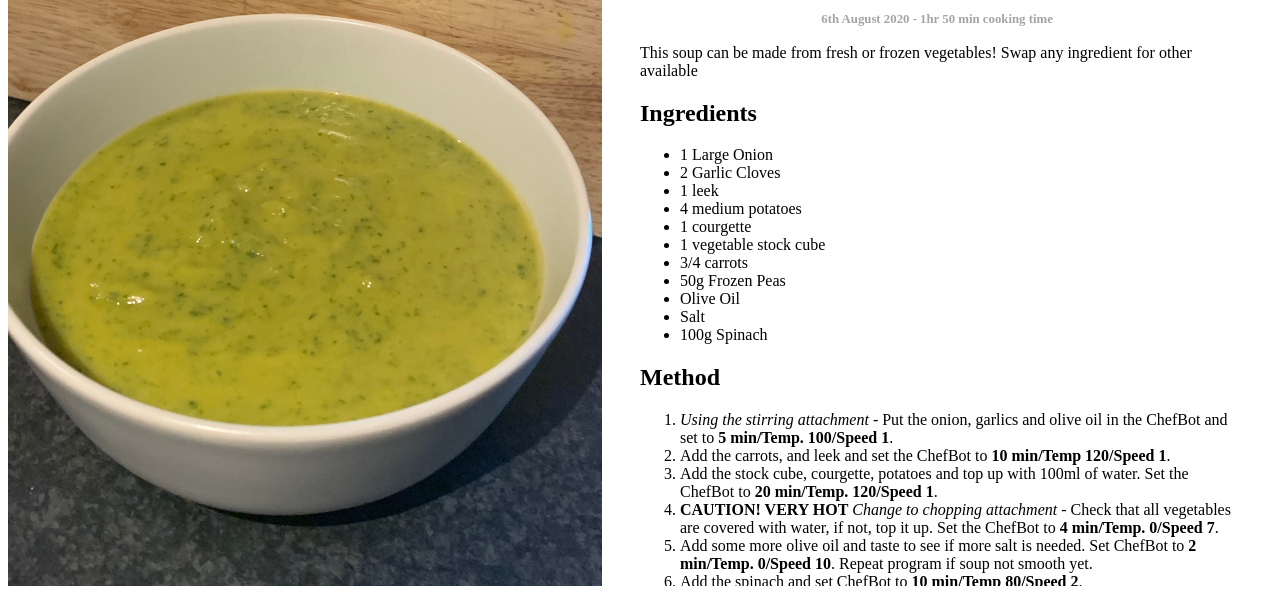
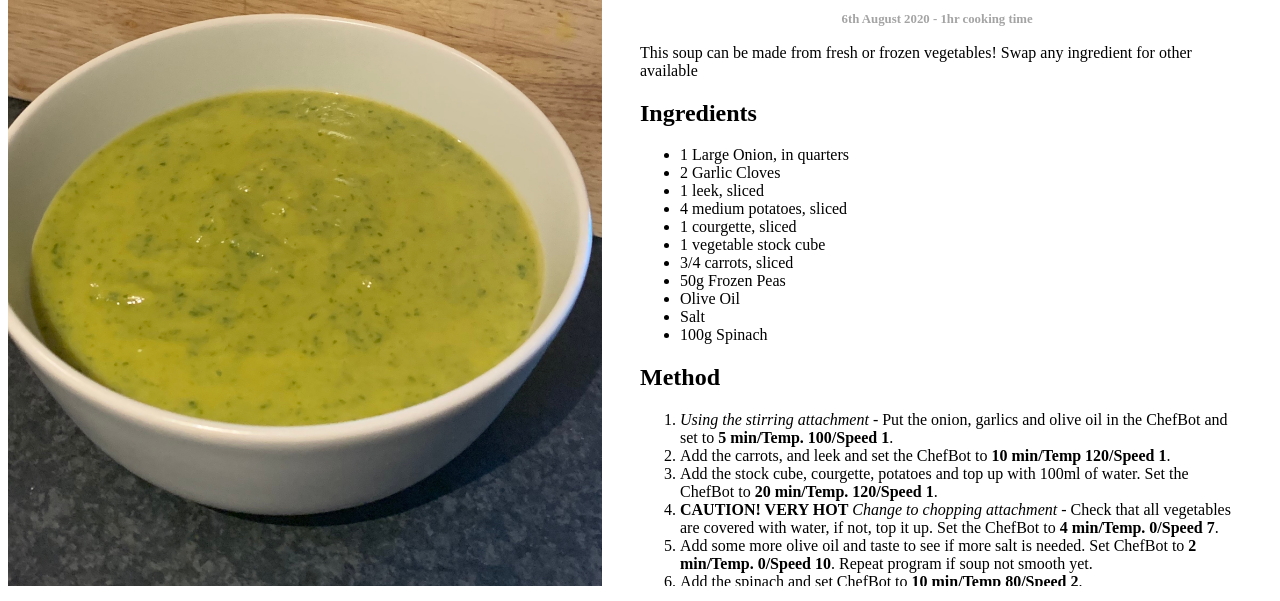
Before and after one commit to aveirinha/marias-recipes, a Gatsby site: page /recipes/vegetable-soup/ in a window 1280 px wide. Shown: the part 199-800 px from the top of the page. Built offline with nearby package versions, Linux system fonts and the light colour scheme; Gatsby itself is replaced by a stand-in of ours.

Commit message:
fix soup

```diff
--- a/src/content/recipes/vegetable-soup.md
+++ b/src/content/recipes/vegetable-soup.md
@@ -1,7 +1,7 @@
 ---
 title: "Vegetable Soup"
 date: "6th August 2020"
-cookTime: "1hr 50 min"
+cookTime: "1hr"
 topic: "feature"
 image: ../../images/soup.jpg
 ---
@@ -11,13 +11,13 @@ Swap any ingredient for other available
 
 ## Ingredients
 
-- 1 Large Onion
+- 1 Large Onion, in quarters
 - 2 Garlic Cloves
-- 1 leek
-- 4 medium potatoes
-- 1 courgette
+- 1 leek, sliced
+- 4 medium potatoes, sliced
+- 1 courgette, sliced
 - 1 vegetable stock cube
-- 3/4 carrots
+- 3/4 carrots, sliced
 - 50g Frozen Peas
 - Olive Oil
 - Salt
```
